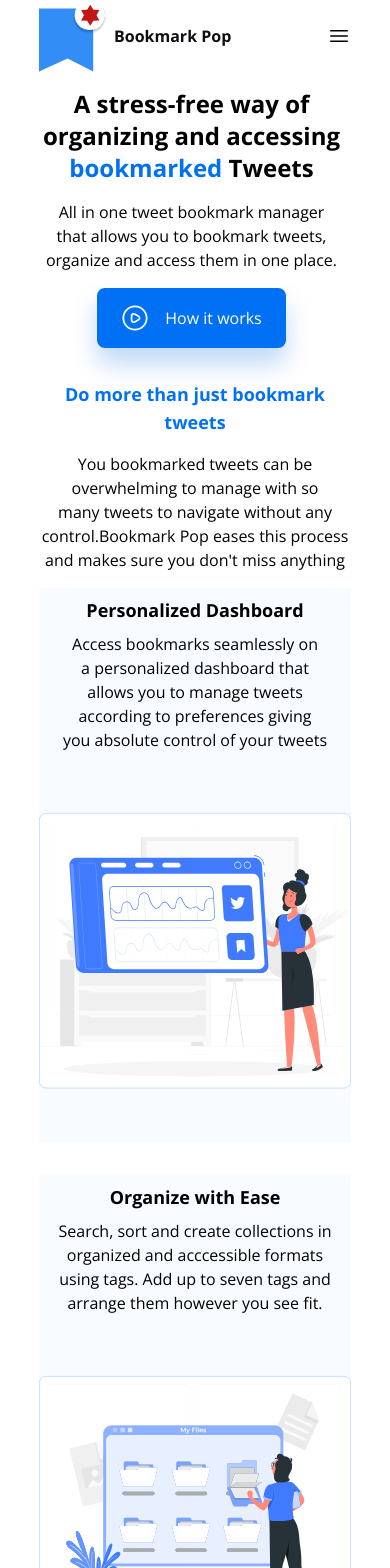
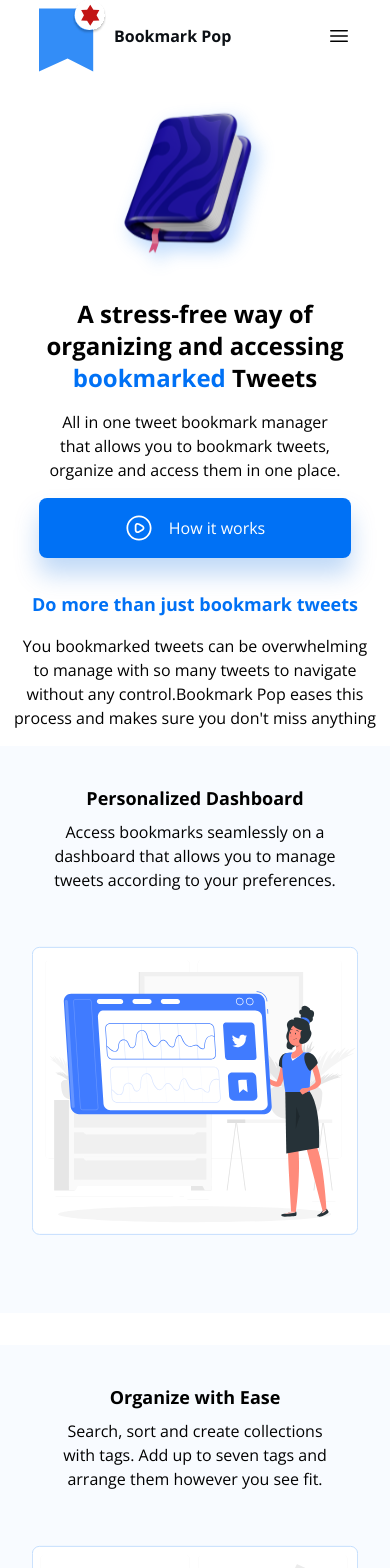
Before and after one commit to Nifilat/bookmark_pop, a Next.js app: page / in a window 390 px wide. Shown: the top 1568 px of the page. Built offline with nearby package versions, Linux system fonts and the light colour scheme.

Commit message:
feat: complete landing page for bookmark pop

```diff
--- a/src/components/Layout/PageWrapper.tsx
+++ b/src/components/Layout/PageWrapper.tsx
@@ -10,7 +10,7 @@
       <div className="max-w-[80%] mx-auto">
         <MainHeader />
       </div>
-      <main className="max-w-[80%] mx-auto">{children}</main>
+      <main>{children}</main>
       <Footer />
     </div>
   );
--- a/src/components/MainHeader/Navbar/index.tsx
+++ b/src/components/MainHeader/Navbar/index.tsx
@@ -40,7 +40,7 @@
         setIsMenuIsOpen={setIsMenuOpen}
       />
       {isMenuOpen && (
-        <div className="bg-white absolute right-0 shadow-2xl p-4 max-w-[200px] flex items-start flex-col gap-y-4">
+        <div className="bg-white z-50 absolute right-0 shadow-2xl p-4 max-w-[200px] flex items-start flex-col gap-y-4">
           <div
             className="flex items-start flex-col"
             onClick={() => closeMenu()}
--- a/src/components/icons/Hamburger.tsx
+++ b/src/components/icons/Hamburger.tsx
@@ -20,7 +20,7 @@
           viewBox="0 0 24 24"
           strokeWidth={1.5}
           stroke="currentColor"
-          className="w-6 h-6"
+          className="w-6 h-6 cursor-pointer"
           onClick={() => setIsMenuIsOpen(false)}
         >
           <path
@@ -36,7 +36,7 @@
           viewBox="0 0 24 24"
           strokeWidth={1.5}
           stroke="currentColor"
-          className="w-6 h-6"
+          className="w-6 h-6 cursor-pointer"
           onClick={() => onToggleMenu()}
         >
           <path
--- a/src/pages/index.tsx
+++ b/src/pages/index.tsx
@@ -1,3 +1,4 @@
+/* eslint-disable react/no-unescaped-entities */
 import {
   Button,
   DownloadCard,
@@ -14,14 +15,12 @@
 const Home = () => {
   return (
     <PageWrapper>
-      <section className="hero py-4 flex items-center justify-between">
-        <div className="max-w-lg">
-          <h2 className="font-bold sm:text-3xl text-2xl sm:text-left text-center">
-            <BalanceText ratio={0.5}>
-              {' '}
-              A stress-free way of organizing and accessing{' '}
-              <span className="text-primary">bookmarked</span> Tweets
-            </BalanceText>
+      <section className="hero py-4 flex items-center justify-between phone:flex-col max-w-[80%] mx-auto">
+        <div className="max-w-lg phone:order-2">
+          <h2 className="font-bold text-center sm:text-3xl text-2xl sm:text-left">
+            {' '}
+            A stress-free way of organizing and accessing{' '}
+            <span className="text-primary">bookmarked</span> Tweets
           </h2>
           <p className="pt-4 text-center sm:text-left">
             <BalanceText ratio={0.5}>
@@ -30,13 +29,13 @@
             </BalanceText>
           </p>
 
-          <button className="heroBtn sm:mx-0 mx-auto flex items-center gap-x-4 mt-4 text-white px-[24px] py-[16px] bg-primary rounded-lg">
+          <button className="heroBtn phone:mx-auto phone:w-full phone:justify-center flex items-center gap-x-4 mt-4 text-white px-[24px] py-[16px] bg-primary rounded-lg">
             <VidIcon />
             <button>How it works</button>
           </button>
         </div>
 
-        <div className="heroImg sm:block hidden">
+        <div className="heroImg sm:block phone:order-1">
           <Image
             src={'/heroImg.svg'}
             alt="book icon representing bookmark pop"
@@ -46,8 +45,8 @@
         </div>
       </section>
 
-      <section className="py-4">
-        <div className="text-center sm:max-w-2xl sm:mx-auto mb-4">
+      <section className="pt-4 sm:max-w-[80%] sm:mx-auto">
+        <div className="text-center phone:w-full sm:max-w-2xl sm:mx-auto mb-4">
           <h2 className="font-bold sm:text-2xl text-lg text-primary mb-4">
             Do more than just bookmark tweets
           </h2>
@@ -60,36 +59,32 @@
           </p>
         </div>
 
-        <div className="flex items-center sm:flex-row flex-col sm:gap-x-8 gap-y-8">
-          <div className="bg-featuresBg flex items-center flex-col justify-center text-center py-2 flex-1  h-[567px]">
+        <div className="grid sm:grid-cols-2 gap-x-8 gap-y-8">
+          <div className="bg-featuresBg phone:w-full phone:px-8 flex items-center flex-col justify-center text-center py-2 flex-1  h-[567px]">
             <h3 className="font-bold text-lg">Personalized Dashboard</h3>
             <p className="my-2">
+              {' '}
               <BalanceText>
                 {' '}
-                Access bookmarks seamlessly on a personalized dashboard that
-                allows you to manage tweets according to preferences giving you
-                absolute control of your tweets
+                Access bookmarks seamlessly on a dashboard that allows you to
+                manage tweets according to your preferences.{' '}
               </BalanceText>
             </p>
             <PersonCard />
           </div>
-          <div className="bg-featuresBg flex items-center flex-col justify-center text-center py-2 flex-1  h-[567px]">
+          <div className="bg-featuresBg phone:w-full phone:px-8 flex items-center flex-col justify-center text-center py-2 flex-1  h-[567px]">
             <h3 className="font-bold text-lg">Organize with Ease</h3>
-            <p className="my-2">
+            <p className="my-2 text-center">
               <BalanceText>
-                {' '}
-                Search, sort and create collections in organized and acccessible
-                formats using tags. Add up to seven tags and arrange them
-                however you see fit.
+                Search, sort and create collections with tags. Add up to seven
+                tags and arrange them however you see fit.
               </BalanceText>
             </p>
             <OrganizeCard />
           </div>
-        </div>
-        <div className="flex items-center sm:flex-row flex-col sm:gap-x-8 gap-y-8 mt-8">
-          <div className="bg-featuresBg flex items-center flex-col justify-center text-center py-2 flex-1  h-[567px]">
+          <div className="bg-featuresBg phone:w-full phone:px-8 flex items-center flex-col justify-center text-center py-2 flex-1  h-[567px]">
             <h3 className="font-bold text-lg">Notifications</h3>
-            <p className="my-2">
+            <p className="my-2 sm:text-center">
               <BalanceText>
                 {' '}
                 Get notified of important Tweets by adding them to Google
@@ -99,7 +94,7 @@
             </p>
             <NotificationCard />
           </div>
-          <div className="bg-featuresBg flex items-center flex-col justify-center text-center py-2 flex-1  h-[567px]">
+          <div className="bg-featuresBg phone:w-full phone:px-8 flex items-center flex-col justify-center text-center py-2 flex-1  h-[567px]">
             <h3 className="font-bold text-lg">Download Bookmarked Tweets</h3>
             <p className="my-2">
               <BalanceText>
@@ -112,6 +107,50 @@
           </div>
         </div>
       </section>
+      {/*
+      <section className="py-8 aboutUs">
+        <div className="text-center phone:w-full sm:max-w-2xl sm:mx-auto mb-4">
+          <h2 className="font-bold sm:text-2xl text-lg text-primary mb-4">
+            About Bookmark Pop
+          </h2>
+          <p>
+            <BalanceText ratio={0.5}>
+              {
+                "You bookmarked tweets can be overwhelming to manage with so many tweets to navigate without any control.Bookmark Pop eases this process and makes sure you don't miss anything"
+              }
+            </BalanceText>
+          </p>
+        </div>
+      </section> */}
+
+      <section className="callToAction py-14">
+        <div className="text-center max-w-[80%] mx-auto">
+          <h2 className="font-bold text-center text-2xl text-primary mb-4">
+            Launching soon
+          </h2>
+          <p>
+            {/* <BalanceText> */}
+            We are almost done building the twitter bookmark manager you've been
+            waiting for. Sign up for early access!
+            {/* </BalanceText> */}
+          </p>
+
+          <p className="font-bold mt-2">
+            <BalanceText>Subscribe to get notified of new releases</BalanceText>
+          </p>
+
+          <div className="border border-[#338DF7] sm:w-[800px] mx-auto mt-4 h-[50px] flex items-center justify-between rounded-md">
+            <input
+              type="email"
+              placeholder="email"
+              className="sm:w-3/4 w-3/6 outline-none border-none focus-within:outline-none indent-4"
+            />
+            <button className="bg-mainBlue text-white px-4 w-3/6 sm:w-1/4 h-[100%]">
+              Join the waiting list
+            </button>
+          </div>
+        </div>
+      </section>
     </PageWrapper>
   );
 };
--- a/src/styles/globals.css
+++ b/src/styles/globals.css
@@ -107,3 +107,21 @@
 .heroBtn {
   box-shadow: 0px 16px 24px rgba(0, 103, 223, 0.25);
 }
+
+.aboutUs {
+  background: linear-gradient(
+    180deg,
+    rgba(0, 113, 245, 0.1) -6.64%,
+    rgba(205, 0, 223, 0.1) 107.36%
+  );
+
+  color: black;
+}
+
+.aboutUs h2 {
+  color: black;
+}
+
+.aboutUs p {
+  color: black;
+}
--- a/tailwind.config.js
+++ b/tailwind.config.js
@@ -17,8 +17,8 @@
       },
       blackShadow: '2px 2px 15px;',
       screens: {
-        tablets: { min: '601px' },
-        phone: { max: '600px' },
+        tablets: { min: '641px' },
+        phone: { max: '640px' },
         print: { raw: 'print' },
         ...defaultTheme.screens,
       },
```
Also changed, not shown: public/checkmark.svg (added).
